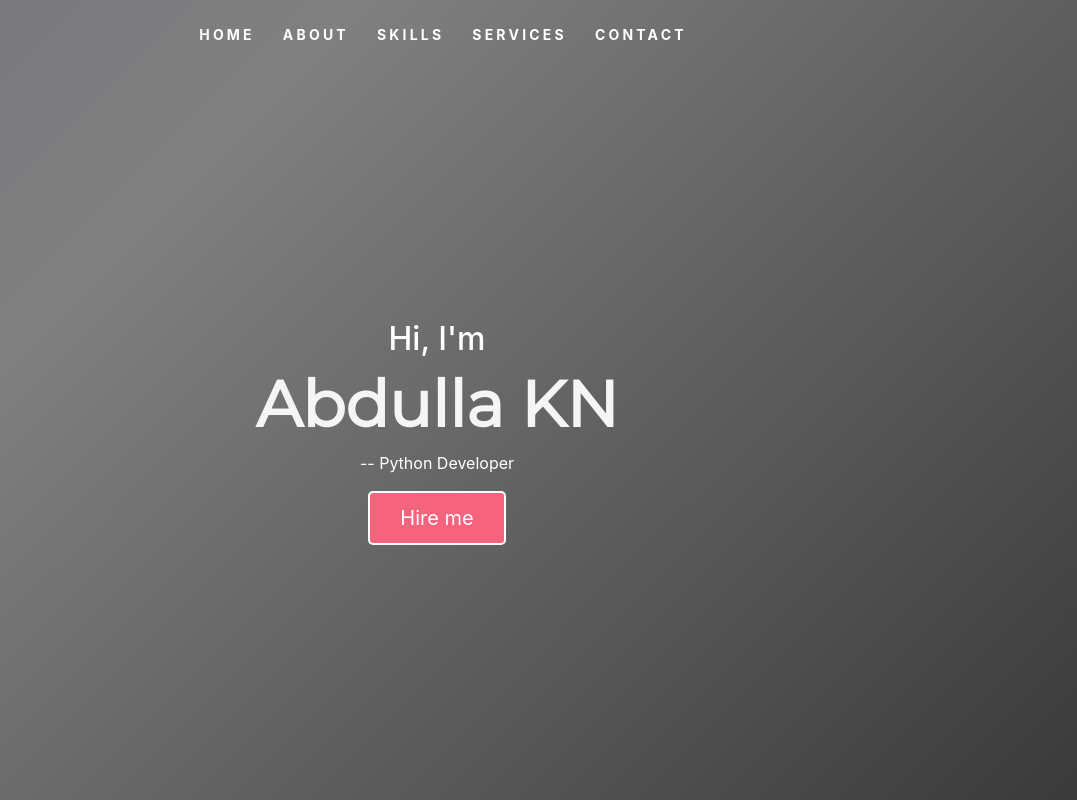
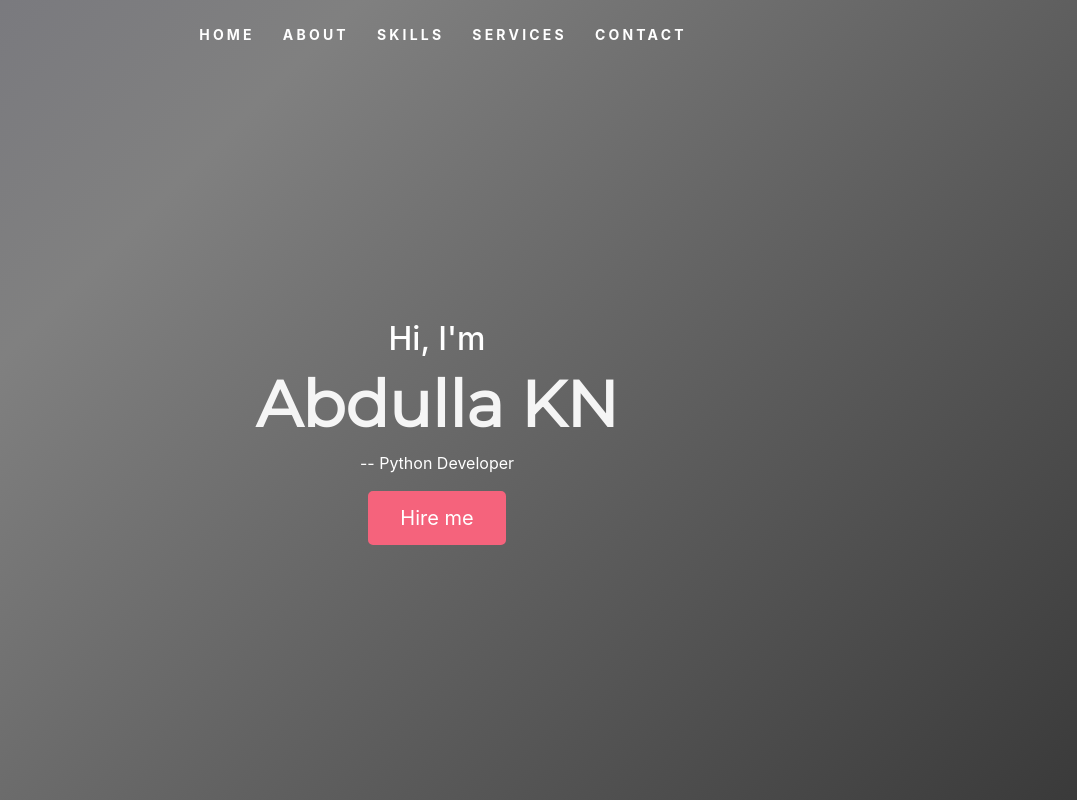
Before and after one commit to abdullakn/personal-website, a plain HTML site: page index.html in a window 1280 px wide. Shown: the top 800 px of the page, without its empty margins (203-1280 px from the left). Drawn offline with nearby package versions, Linux system fonts and the light colour scheme; a web font is replaced by a local one.

Commit message:
Update style.css

```diff
--- a/style.css
+++ b/style.css
@@ -73,7 +73,7 @@ body{
     background-color: #f5637c;
     color: #fff;
     outline: none;
-    border: 2px solid;
+    border: 2px solid #f5637c;
     border-radius: 5px;
     padding: 10px 30px;
 
```
